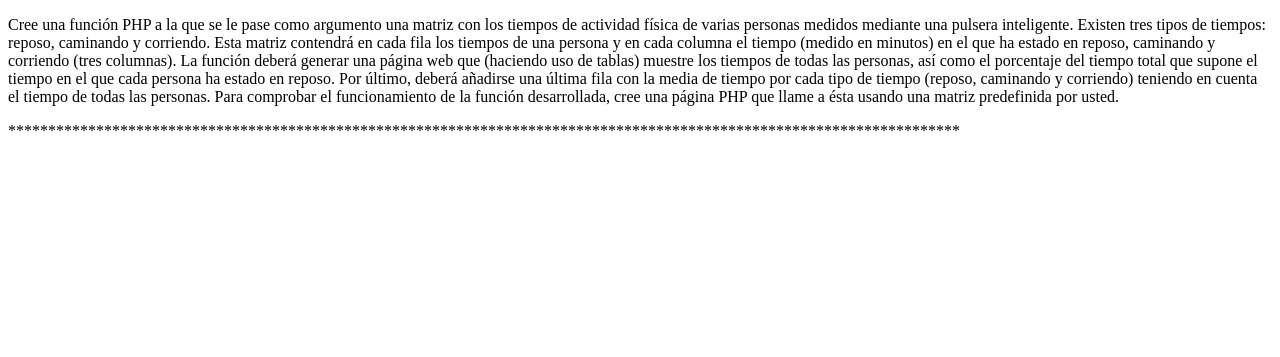
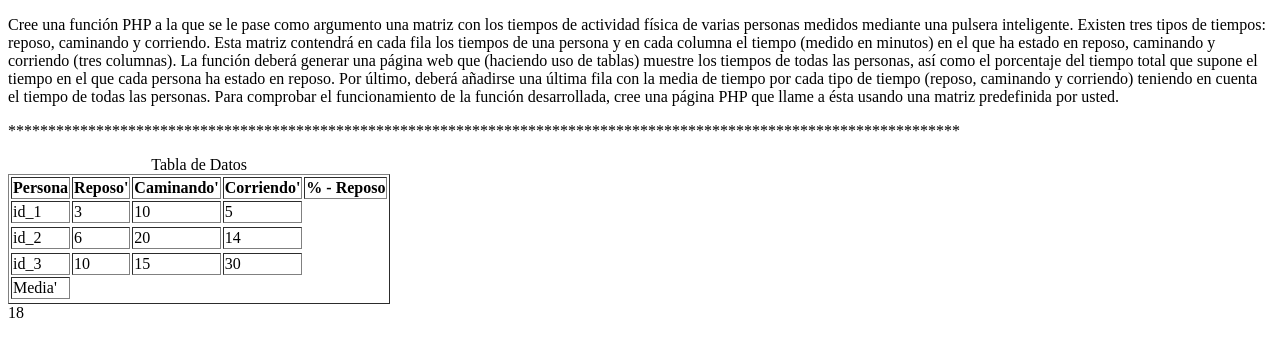
Before and after one commit to JALC2021/Programacion_Avanzada, a PHP site: page / in a window 1280 px wide. Shown: the top 357 px of the page. Run offline with PHP 8.4, Linux system fonts and the light colour scheme.

Commit message:
programando

```diff
--- a/EPD3_P4/index.php
+++ b/EPD3_P4/index.php
@@ -21,7 +21,52 @@ and open the template in the editor.
         <p>***********************************************************************************************************************</p>
 
         <?php
-        //matriz como argumento
+        $persona1 = array("id_1", 3, 10, 5);
+        $persona2 = array("id_2", 6, 20, 14);
+        $persona3 = array("id_3", 10, 15, 30);
+        $matriz = array($persona1, $persona2, $persona3);
+        ?>
+
+        <?php
+
+        function imprimir_matriz($matriz) {
+            echo "<table border=1>";
+            echo "<caption>Tabla de Datos</caption>";
+            echo "<thead>";
+            echo "<tr>";
+            echo "<th>Persona</th>";
+            echo "<th>Reposo'</th>";
+            echo "<th>Caminando'</th>";
+            echo "<th>Corriendo'</th>";
+            echo "<th>% - Reposo</th>";
+            echo "</tr>";
+            echo "</thead>";
+
+
+            foreach ($matriz as $fila) {
+                echo "<tfoot>";
+                echo "<tr>";
+                echo"<tbody>";
+                echo "<tr>";
+
+                foreach ($fila as $columna) {
+
+                    echo "<td>$columna</td>";
+                }
+                echo "</tr>";
+            }
+            echo "</tr>";
+            echo "<td>Media'</td>";
+            echo "</tfoot>";
+            echo "</tbody>";
+            echo "</table>";
+        }
+        ?>
+
+        <?php
+        imprimir_matriz($matriz);
+        $persona_prueba = array(3, 10, 5);
+        echo array_sum($persona_prueba);
         ?>
     </body>
 </html>
```
